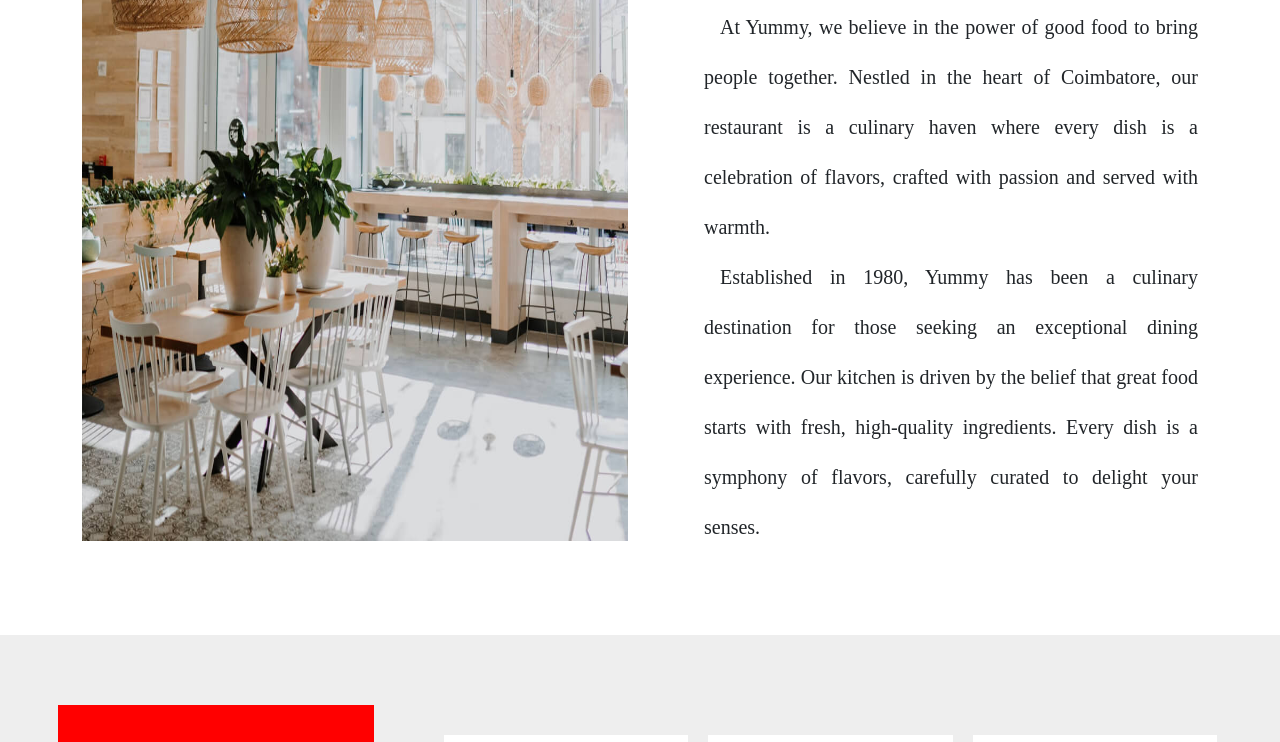
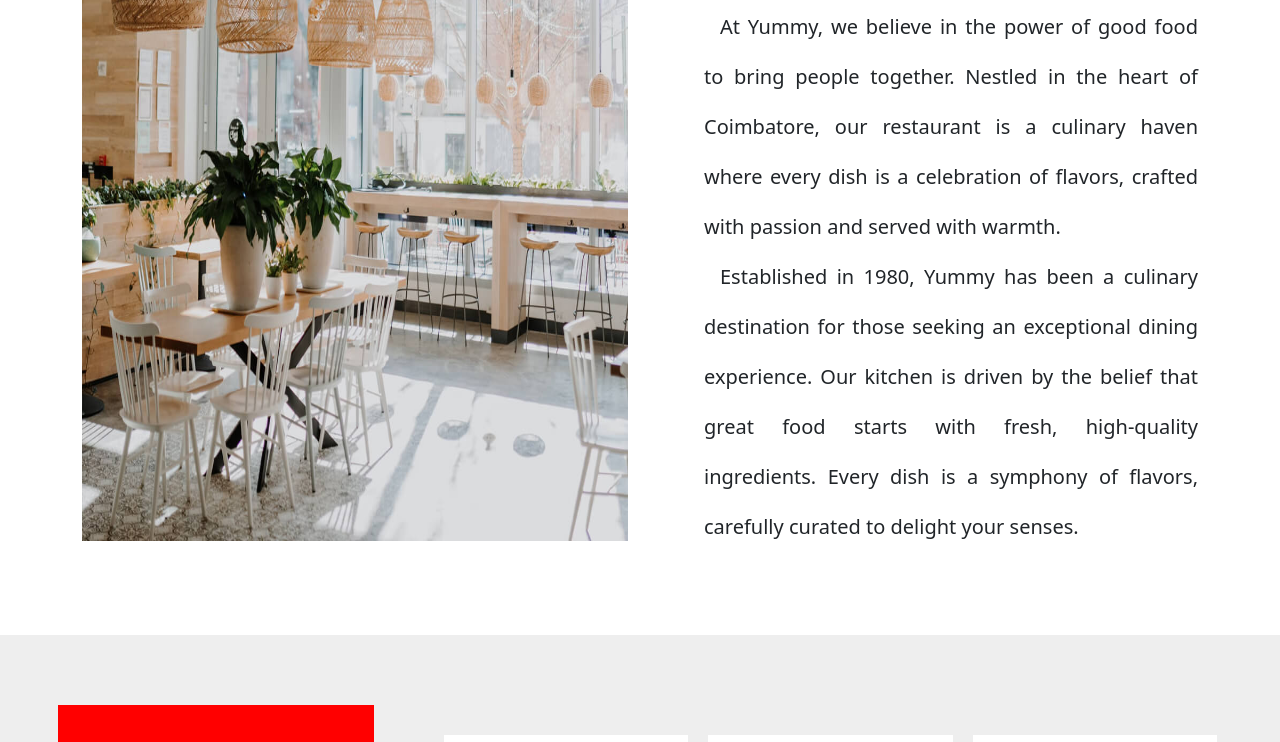
Before and after one commit to Hariharan-G2/yummy, a plain HTML site: page about.html in a window 1280 px wide. Shown: the part 289-1031 px from the top of the page. Drawn offline with nearby package versions, Linux system fonts and the light colour scheme.

Commit message:
Update about.html

```diff
--- a/about.html
+++ b/about.html
@@ -10,7 +10,6 @@
         <script src="form.js"></script>
         <style>
             body {
-                font-family: Cooper Black;
                 overflow-x: hidden;
                 width: auto;
             }
```
